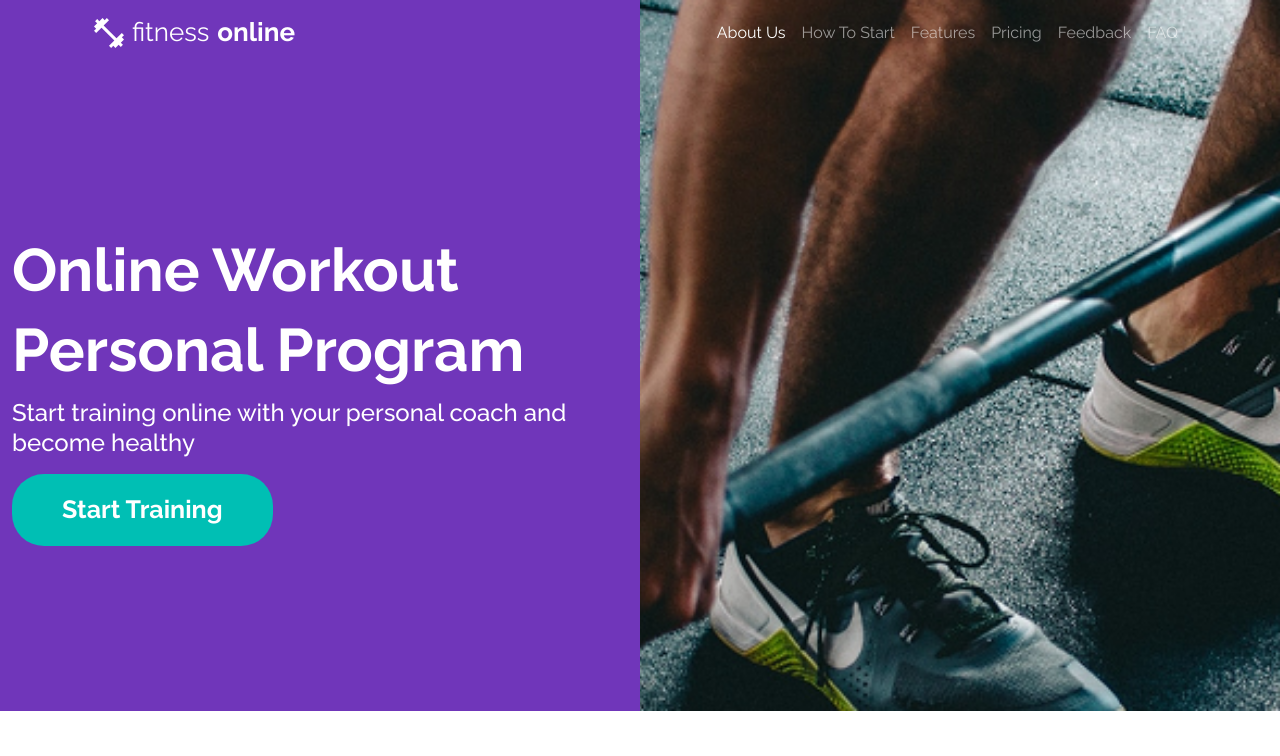
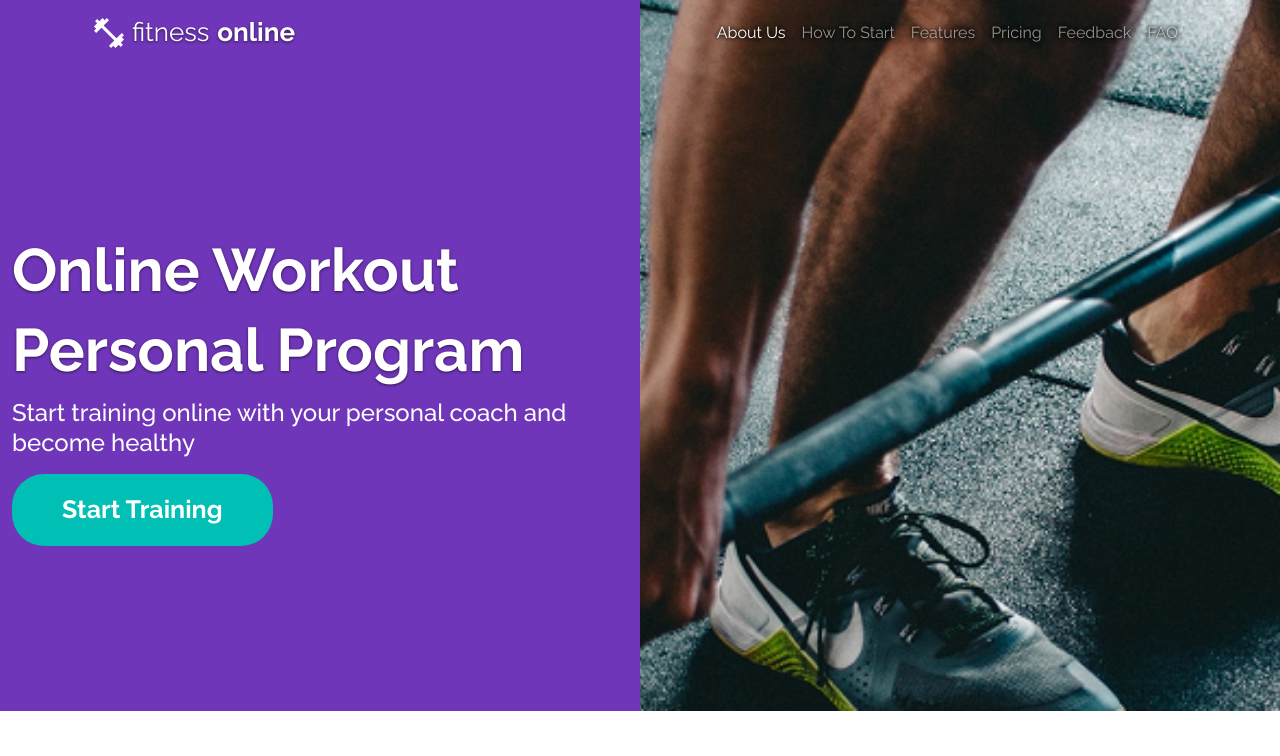
Before and after one commit to edgarfpllefia/proyecto-bootstrap-fitness-online, a website: page index.html in a window 1280 px wide. Shown: the top 756 px of the page. Drawn offline with nearby package versions, Linux system fonts and the light colour scheme; a web font is replaced by a local one.

Commit message:
cambios aa

```diff
--- a/style.css
+++ b/style.css
@@ -36,12 +36,18 @@ body {
 
 .navbar-brand {
   font-size: 26px;
+  text-shadow: 0 1px 3px rgba(0, 0, 0, 0.6);
+}
+
+.navbar-dark .navbar-nav .nav-link {
+  text-shadow: 0 0 4px rgba(0, 0, 0, 0.9), 0 1px 4px rgba(0, 0, 0, 0.9);
 }
 
 h1 {
   font-size: 40px;
   line-height: 60px;
   margin-top: 30px;
+  text-shadow: 0 1px 3px rgba(0, 0, 0, 0.6);
 }
 
 .start {
```
